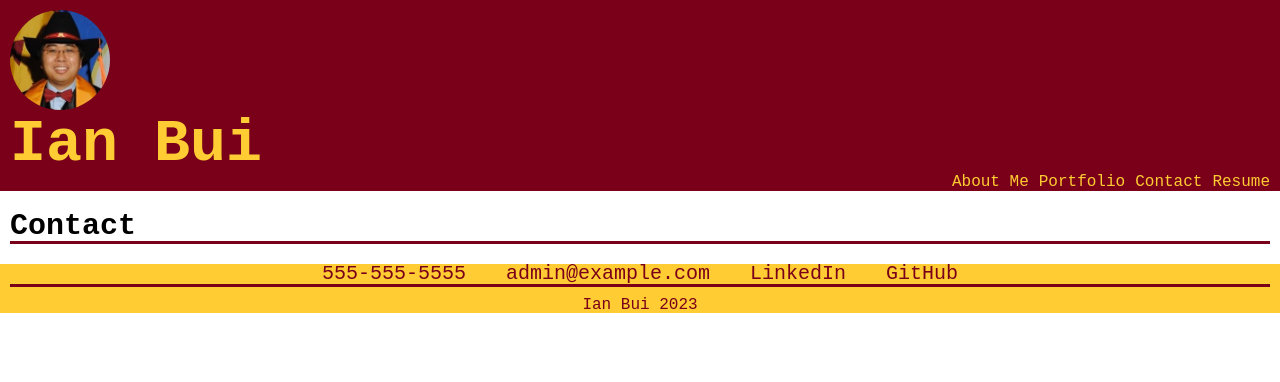
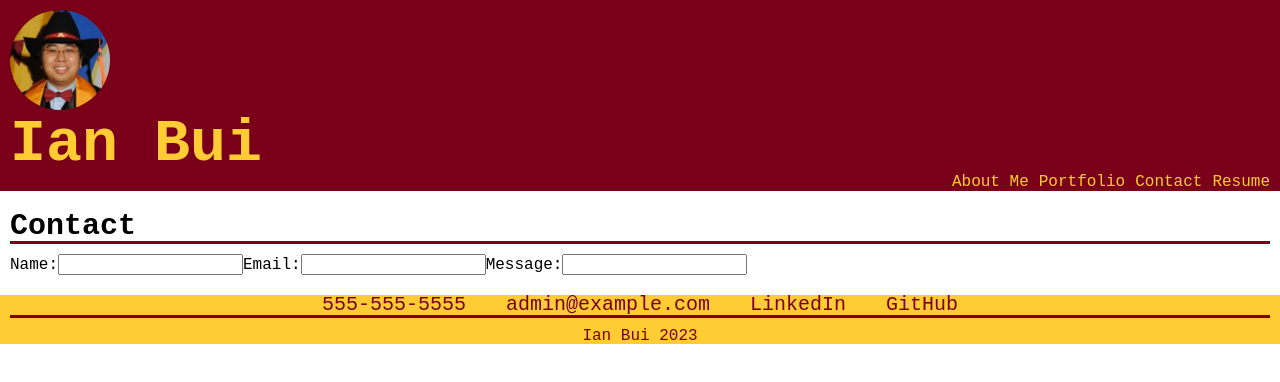
Before and after one commit to thinkbui/umn-edx-react-portfolio, a React (Create React App) app: page / in a window 1280 px wide. Both pictures are taken after a click on the link "Contact". Shown: the top 382 px of the page. Built offline with nearby package versions, Linux system fonts and the light colour scheme.

Commit message:
Added strucuture of form

```diff
--- a/src/App.css
+++ b/src/App.css
@@ -131,20 +131,13 @@ section h2 {
   position: relative;
 }
 
+.form_warn {
+  color: red;
+  font-weight: bolder;
+}
+
 .resume_content {
   margin-bottom: 10px;
-}
-
-.profile_links {
-  text-align: center;
-}
-
-.profile_links li {
-  display: inline;
-  margin-left: 20px;
-  margin-right: 20px;
-  font-size: 20px;
-  color: var(--maroon);
 }
 
 .resume_link a, .profile_links li a {
@@ -164,6 +157,18 @@ footer {
   text-align: center;
   padding-left: var(--edge);
   padding-right: var(--edge);
+}
+
+.profile_links {
+  text-align: center;
+}
+
+.profile_links li {
+  display: inline;
+  margin-left: 20px;
+  margin-right: 20px;
+  font-size: 20px;
+  color: var(--maroon);
 }
 
 @media screen and (max-width: 992px) {
--- a/src/components/Main/Contact.js
+++ b/src/components/Main/Contact.js
@@ -1,4 +1,37 @@
+import { useState } from "react"
+
 function Contact(props) {
+  const [ namePresence, setNamePresence ] = useState(true);
+  const [ emailPresence, setEmailPresence ] = useState(true);
+  const [ emailValid, setEmailValid ] = useState(true);
+
+  function name_presence() {
+    const name_value = document.getElementById("form_name").value
+    if (name_value) {
+      setNamePresence(true);
+    } else {
+      setNamePresence(false);
+    }
+  }
+
+  function email_presence() {
+    const name_value = document.getElementById("form_email").value
+    if (name_value) {
+      setEmailPresence(true);
+    } else {
+      setEmailPresence(false);
+    }
+  }
+
+  function email_validity() {
+    const name_value = document.getElementById("form_email").value
+    if (name_value) {
+      setEmailValid(true);
+    } else {
+      setEmailValid(false);
+    }
+  }
+
   return (
     <section id="contact">
       <div className="heading">
@@ -6,6 +39,18 @@ function Contact(props) {
       </div>
       <div>
         <div className="content">
+          <form>
+            <label>Name:</label>
+            <input type="text" id="form_name" name="name" onBlur={() => name_presence()}></input>
+            <span className="form_warn">{namePresence ? "" : "Required"}</span>
+
+            <label>Email:</label>
+            <input type="text" id="form_email" name="email" onBlur={() => email_presence()}></input>
+            <span className="form_warn">{emailPresence ? "" : "Required"}</span>
+
+            <label>Message:</label>
+            <input type=""></input>
+          </form>
         </div>
       </div>
     </section>
```
